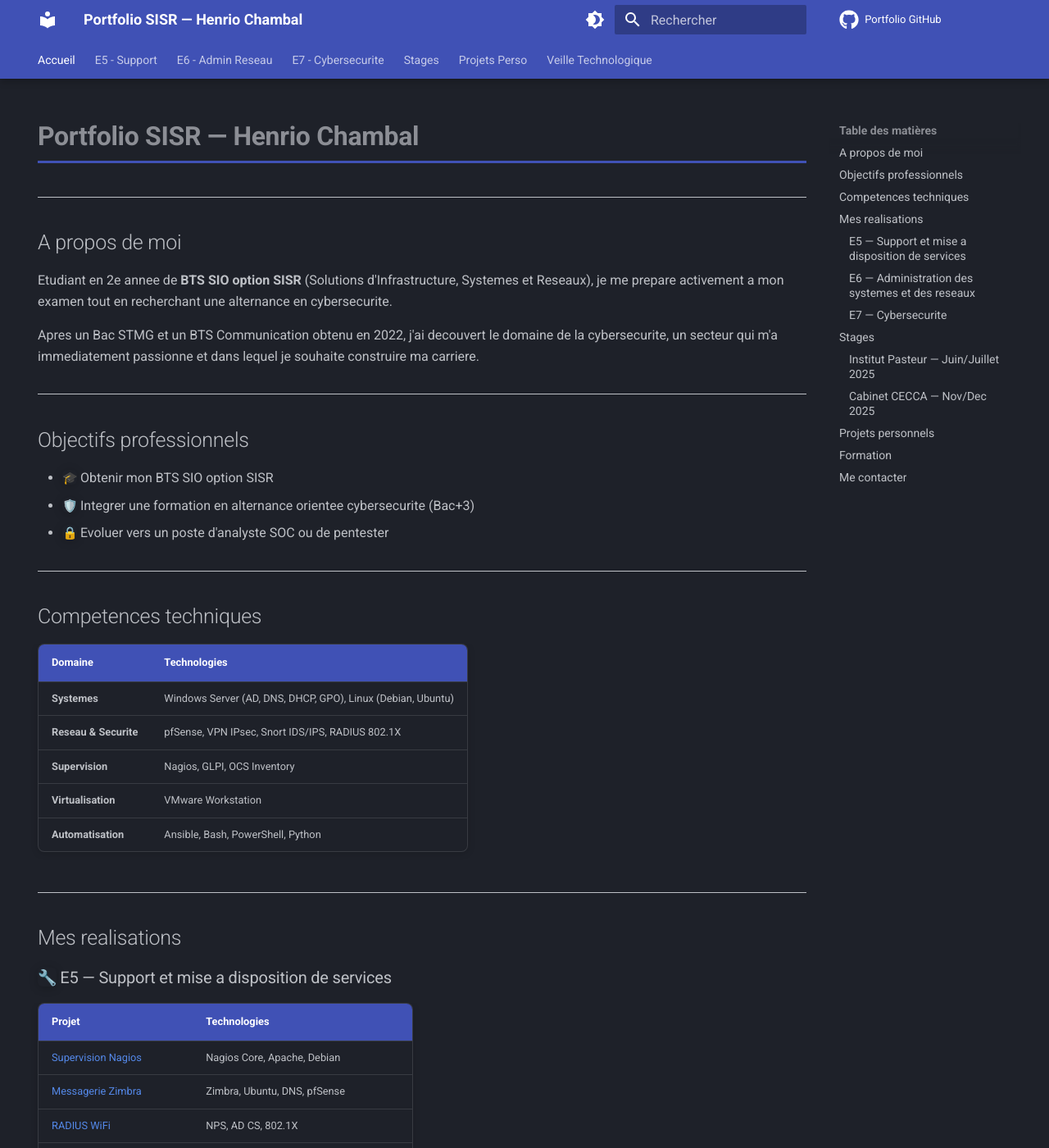
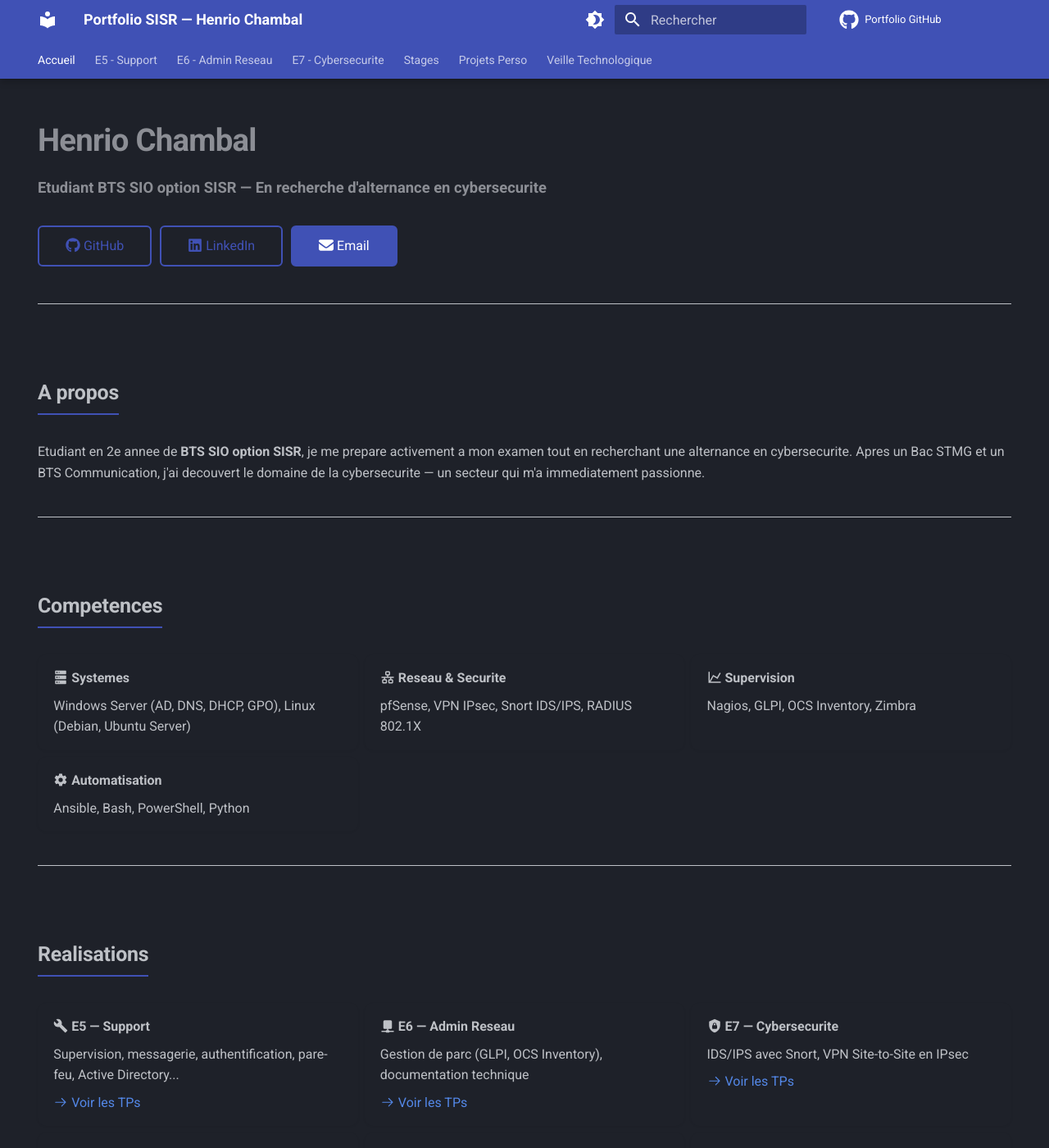
Before and after one commit to hnrio1/Portefolio-Sisr-, an MkDocs documentation site: the page built from docs/index.md, in a window 1280 px wide and 1400 px high. Shown: the whole window at 82% size. Built offline with MkDocs 1.6.1 and Material for MkDocs 9.7.7, drawn with Linux system fonts in a browser that asks for light colours; emoji names are drawn with the system emoji font; comment, search, counter and statistics services are not loaded; some of the changed text lies outside the part shown.

Commit message:
Nouvelle page accueil avec cards + style epure

```diff
--- a/docs/index.md
+++ b/docs/index.md
@@ -1,107 +1,110 @@
 ---
 hide:
   - navigation
+  - toc
 ---
 
-# Portfolio SISR — Henrio Chambal
+# Henrio Chambal
+
+**Etudiant BTS SIO option SISR — En recherche d'alternance en cybersecurite**
+
+[:fontawesome-brands-github: GitHub](https://github.com/hnrio1){ .md-button }
+[:fontawesome-brands-linkedin: LinkedIn](https://www.linkedin.com/in/henrio-chambal-b185361a8/){ .md-button }
+[:fontawesome-solid-envelope: Email](mailto:henriochambal5@gmail.com){ .md-button .md-button--primary }
 
 ---
 
-## A propos de moi
+## A propos
 
-Etudiant en 2e annee de **BTS SIO option SISR** (Solutions d'Infrastructure, Systemes et Reseaux), je me prepare activement a mon examen tout en recherchant une alternance en cybersecurite.
-
-Apres un Bac STMG et un BTS Communication obtenu en 2022, j'ai decouvert le domaine de la cybersecurite, un secteur qui m'a immediatement passionne et dans lequel je souhaite construire ma carriere.
+Etudiant en 2e annee de **BTS SIO option SISR**, je me prepare activement a mon examen tout en recherchant une alternance en cybersecurite. Apres un Bac STMG et un BTS Communication, j'ai decouvert le domaine de la cybersecurite — un secteur qui m'a immediatement passionne.
 
 ---
 
-## Objectifs professionnels
+## Competences
 
-- :mortar_board: Obtenir mon BTS SIO option SISR
-- :shield: Integrer une formation en alternance orientee cybersecurite (Bac+3)
-- :lock: Evoluer vers un poste d'analyste SOC ou de pentester
+<div class="grid cards" markdown>
+
+-   :material-server: __Systemes__
+
+    Windows Server (AD, DNS, DHCP, GPO), Linux (Debian, Ubuntu Server)
+
+-   :material-lan: __Reseau & Securite__
+
+    pfSense, VPN IPsec, Snort IDS/IPS, RADIUS 802.1X
+
+-   :material-chart-line: __Supervision__
+
+    Nagios, GLPI, OCS Inventory, Zimbra
+
+-   :material-cog: __Automatisation__
+
+    Ansible, Bash, PowerShell, Python
+
+</div>
 
 ---
 
-## Competences techniques
+## Realisations
 
-| Domaine | Technologies |
-|---------|-------------|
-| **Systemes** | Windows Server (AD, DNS, DHCP, GPO), Linux (Debian, Ubuntu) |
-| **Reseau & Securite** | pfSense, VPN IPsec, Snort IDS/IPS, RADIUS 802.1X |
-| **Supervision** | Nagios, GLPI, OCS Inventory |
-| **Virtualisation** | VMware Workstation |
-| **Automatisation** | Ansible, Bash, PowerShell, Python |
+<div class="grid cards" markdown>
+
+-   :material-wrench: __E5 — Support__
+
+    Supervision, messagerie, authentification, pare-feu, Active Directory...
+
+    [:octicons-arrow-right-24: Voir les TPs](E5-Support/nagios/README.md)
+
+-   :material-network: __E6 — Admin Reseau__
+
+    Gestion de parc (GLPI, OCS Inventory), documentation technique
+
+    [:octicons-arrow-right-24: Voir les TPs](E6-Admin-Reseau/theme-15/README.md)
+
+-   :material-shield-lock: __E7 — Cybersecurite__
+
+    IDS/IPS avec Snort, VPN Site-to-Site en IPsec
+
+    [:octicons-arrow-right-24: Voir les TPs](E7-Cybersecurite/snort-ids/README.md)
+
+-   :material-briefcase: __Stages__
+
+    Institut Pasteur (Nextcloud + Ansible) · Cabinet CECCA (Python, cybersecu)
+
+    [:octicons-arrow-right-24: Voir les stages](Stage/pasteur/nextcloud-ansible/README.md)
+
+-   :material-code-tags: __Projets personnels__
+
+    Scripts de diagnostic reseau et de sauvegarde (PowerShell / Bash)
+
+    [:octicons-arrow-right-24: Voir les projets](Projets-Perso/diagnostic-reseau/README.md)
+
+-   :material-radar: __Veille technologique__
+
+    CERT-FR (ANSSI), MITRE ATT&CK, fiches CVE
+
+    [:octicons-arrow-right-24: Voir la veille](Veille-Technologique/README.md)
+
+</div>
 
 ---
 
-## Mes realisations
+## Parcours
 
-### :wrench: E5 — Support et mise a disposition de services
-
-| Projet | Technologies |
-|--------|-------------|
-| [Supervision Nagios](E5-Support/nagios/README.md) | Nagios Core, Apache, Debian |
-| [Messagerie Zimbra](E5-Support/zimbra/README.md) | Zimbra, Ubuntu, DNS, pfSense |
-| [RADIUS WiFi](E5-Support/mission-6-radius-wifi/README.md) | NPS, AD CS, 802.1X |
-| [SSH](E5-Support/ssh/README.md) | OpenSSH, cles RSA |
-| [Missions StadiumCompany](E5-Support/missions-stadiumcompany/README.md) | Infrastructure reseau |
-| [Active Directory](E5-Support/active-directory/README.md) | Windows Server 2022, AD DS, DNS, DHCP |
-| [HAProxy & HeartBeat](E5-Support/mission-4-haproxy-heartbeat/README.md) | HAProxy, Heartbeat, Debian |
-| [Pare-feu pfSense](E5-Support/pfsense/README.md) | pfSense, Snort, OpenVPN, LDAP |
-
-### :globe_with_meridians: E6 — Administration des systemes et des reseaux
-
-| Projet | Technologies |
-|--------|-------------|
-| [GLPI & OCS Inventory](E6-Admin-Reseau/theme-15/README.md) | GLPI, OCS Inventory, MariaDB |
-
-### :closed_lock_with_key: E7 — Cybersecurite
-
-| Projet | Technologies |
-|--------|-------------|
-| [Snort IDS/IPS](E7-Cybersecurite/snort-ids/README.md) | Snort 3, Linux |
-| [VPN Site-to-Site](E7-Cybersecurite/vpn-site-to-site/README.md) | VPN IPsec, pfSense |
-
----
+| Annee | Diplome | Etablissement |
+|-------|---------|---------------|
+| **2025-2026** | BTS SIO option SISR | IRIS |
+| 2022 | BTS Communication | Obtenu |
+| 2020 | Bac STMG | Obtenu |
 
 ## Stages
 
-### Institut Pasteur — Juin/Juillet 2025
+| Periode | Entreprise | Missions |
+|---------|------------|----------|
+| **Nov-Dec 2025** | Cabinet CECCA | Gestion vulnerabilites CVE, cartographie cloud, automatisation Python |
+| **Juin-Juil 2025** | Institut Pasteur | Deploiement Nextcloud avec Ansible, securisation Linux |
 
-| Projet | Technologies |
-|--------|-------------|
-| [Deploiement Nextcloud avec Ansible](Stage/pasteur/nextcloud-ansible/README.md) | Ansible, Nextcloud, Apache, MariaDB, Linux |
+## Objectifs
 
-### Cabinet CECCA — Nov/Dec 2025
-
-| Projet | Technologies |
-|--------|-------------|
-| [Scripts d'extraction de donnees](Stage/cecca/scripts-extraction/README.md) | Python, OCR, pdfplumber, regex |
-
----
-
-## Projets personnels
-
-| Projet | Technologies |
-|--------|-------------|
-| [Script de diagnostic reseau](Projets-Perso/diagnostic-reseau/README.md) | PowerShell, Bash |
-| [Script de backup](Projets-Perso/script-backup/README.md) | PowerShell, Bash |
-
----
-
-## Formation
-
-| Annee | Diplome | Etablissement |
-|-------|---------|---------------|
-| 2025-2026 | BTS SIO option SISR | IRIS |
-| 2022 | BTS Communication | Obtenu |
-| 2020 | Bac STMG | Obtenu |
-
----
-
-## Me contacter
-
-- :material-github: [GitHub](https://github.com/hnrio1)
-- :material-linkedin: [LinkedIn](https://www.linkedin.com/in/henrio-chambal-b185361a8/)
-- :material-email: henriochambal5@gmail.com
+- :mortar_board: Obtenir le BTS SIO SISR
+- :shield: Trouver une alternance Bac+3 en cybersecurite
+- :lock: Devenir analyste SOC ou pentester
--- a/docs/stylesheets/extra.css
+++ b/docs/stylesheets/extra.css
@@ -1,8 +1,68 @@
-/* Tables plus propres */
+/* ============ Typographie ============ */
+.md-typeset h1 {
+  font-weight: 700;
+  font-size: 2.4em;
+  letter-spacing: -0.02em;
+  margin-bottom: 0.2em;
+  border-bottom: none;
+}
+
+.md-typeset h1 + p {
+  font-size: 1.15em;
+  color: var(--md-default-fg-color--light);
+  margin-bottom: 1.5em;
+}
+
+.md-typeset h2 {
+  font-weight: 600;
+  margin-top: 2em;
+  padding-bottom: 8px;
+  border-bottom: 2px solid var(--md-primary-fg-color);
+  display: inline-block;
+}
+
+/* ============ Boutons ============ */
+.md-typeset .md-button {
+  margin: 4px 6px 4px 0;
+  border-radius: 6px;
+  font-weight: 500;
+  transition: all 0.2s;
+}
+
+.md-typeset .md-button:hover {
+  transform: translateY(-2px);
+  box-shadow: 0 4px 12px rgba(0, 0, 0, 0.15);
+}
+
+/* ============ Cartes (grid cards) ============ */
+.md-typeset .grid.cards > ul > li,
+.md-typeset .grid.cards > .card {
+  border-radius: 10px;
+  border: 1px solid rgba(var(--md-default-fg-color--rgb), 0.1);
+  background: var(--md-default-bg-color);
+  padding: 1em 1.2em;
+  transition: all 0.25s ease;
+  box-shadow: 0 1px 3px rgba(0, 0, 0, 0.05);
+}
+
+.md-typeset .grid.cards > ul > li:hover,
+.md-typeset .grid.cards > .card:hover {
+  transform: translateY(-4px);
+  box-shadow: 0 8px 20px rgba(0, 0, 0, 0.12);
+  border-color: var(--md-primary-fg-color);
+}
+
+.md-typeset .grid.cards > ul > li > :first-child,
+.md-typeset .grid.cards > .card > :first-child {
+  margin-top: 0;
+}
+
+/* ============ Tableaux ============ */
 .md-typeset table:not([class]) {
   border-radius: 8px;
   overflow: hidden;
-  box-shadow: 0 2px 8px rgba(0,0,0,0.15);
+  box-shadow: 0 2px 8px rgba(0, 0, 0, 0.08);
+  border: none;
 }
 
 .md-typeset table:not([class]) thead {
@@ -19,11 +79,31 @@
   padding: 10px 16px;
 }
 
-.md-typeset table:not([class]) tbody tr:hover {
-  background-color: rgba(var(--md-primary-fg-color--rgb), 0.05);
+.md-typeset table:not([class]) tbody tr {
+  transition: background 0.15s;
 }
 
-/* Liens PDF avec icone */
+.md-typeset table:not([class]) tbody tr:hover {
+  background-color: rgba(var(--md-primary-fg-color--rgb), 0.06);
+}
+
+/* ============ Liens PDF / Excel ============ */
+.md-typeset a[href$=".pdf"],
+.md-typeset a[href$=".xlsx"] {
+  display: inline-block;
+  padding: 4px 10px;
+  border-radius: 5px;
+  background-color: rgba(var(--md-primary-fg-color--rgb), 0.08);
+  text-decoration: none;
+  font-weight: 500;
+  transition: background 0.2s;
+}
+
+.md-typeset a[href$=".pdf"]:hover,
+.md-typeset a[href$=".xlsx"]:hover {
+  background-color: rgba(var(--md-primary-fg-color--rgb), 0.18);
+}
+
 a[href$=".pdf"]::before {
   content: "📄 ";
 }
@@ -32,53 +112,20 @@ a[href$=".xlsx"]::before {
   content: "📊 ";
 }
 
-/* Page d'accueil */
-.md-typeset h1 {
-  font-weight: 700;
-  border-bottom: 3px solid var(--md-primary-fg-color);
-  padding-bottom: 8px;
-}
-
-.md-typeset h2 {
-  margin-top: 1.5em;
-}
-
-/* Meilleur espacement general */
-.md-typeset hr {
-  margin: 2em 0;
-  border-color: rgba(var(--md-primary-fg-color--rgb), 0.2);
-}
-
-/* Images responsives */
+/* ============ Images ============ */
 .md-typeset img {
-  border-radius: 6px;
-  box-shadow: 0 2px 12px rgba(0,0,0,0.2);
+  border-radius: 8px;
+  box-shadow: 0 2px 12px rgba(0, 0, 0, 0.15);
   max-width: 100%;
 }
 
-/* Boutons de telechargement */
-.md-typeset a[href$=".pdf"],
-.md-typeset a[href$=".xlsx"] {
-  display: inline-block;
-  padding: 6px 14px;
-  border-radius: 6px;
-  background-color: rgba(var(--md-primary-fg-color--rgb), 0.1);
-  text-decoration: none;
-  font-weight: 500;
-  transition: background 0.2s;
+/* ============ Horizontal rules ============ */
+.md-typeset hr {
+  margin: 2.5em 0;
+  border-color: rgba(var(--md-default-fg-color--rgb), 0.1);
 }
 
-.md-typeset a[href$=".pdf"]:hover,
-.md-typeset a[href$=".xlsx"]:hover {
-  background-color: rgba(var(--md-primary-fg-color--rgb), 0.2);
-}
-
-/* Code blocks */
-.md-typeset code {
-  border-radius: 4px;
-}
-
-/* Footer social links */
+/* ============ Footer social ============ */
 .md-social__link {
   transition: transform 0.2s;
 }
@@ -86,3 +133,15 @@ a[href$=".xlsx"]::before {
 .md-social__link:hover {
   transform: scale(1.2);
 }
+
+/* ============ Iframes (PDF viewer) ============ */
+.md-typeset iframe {
+  border-radius: 8px;
+  box-shadow: 0 2px 12px rgba(0, 0, 0, 0.15);
+}
+
+/* ============ Code blocks ============ */
+.md-typeset code {
+  border-radius: 4px;
+  padding: 0.1em 0.4em;
+}
--- a/mkdocs.yml
+++ b/mkdocs.yml
@@ -83,6 +83,7 @@ docs_dir: docs
 markdown_extensions:
   - tables
   - attr_list
+  - md_in_html
   - def_list
   - admonition
   - pymdownx.details
```
